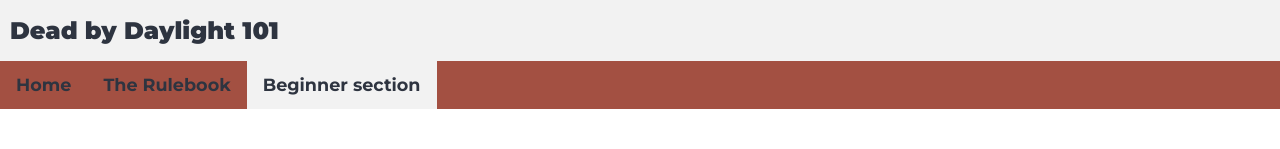
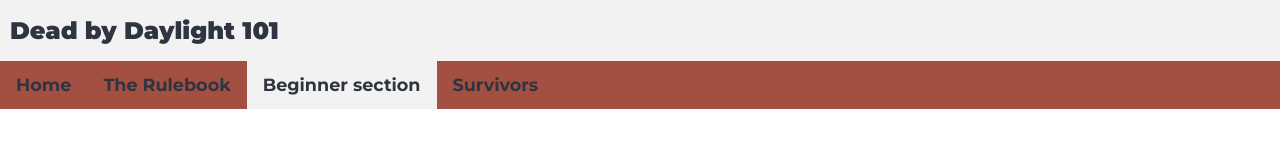
Before and after one commit to stephanysor/dwdd1600, a plain HTML site: page 05images/beginner.html in a window 1280 px wide. Shown: the top 149 px of the page. Drawn offline with Linux system fonts and the light colour scheme.

Commit message:
Add files via upload
nav fix for images

```diff
--- a/05images/beginner.html
+++ b/05images/beginner.html
@@ -26,6 +26,7 @@
         <li><a href="index.html">Home</a></li>
         <li><a href="rulebook.html">The Rulebook</a></li>
         <li class="current"><a href="beginner.html">Beginner section</a></li>
+        <li><a href="survivors.html">Survivors</a></li>
       </ul>
     </nav>
 
```
Also changed, not shown: 05images/rulebook.html (+1 -0 lines).
